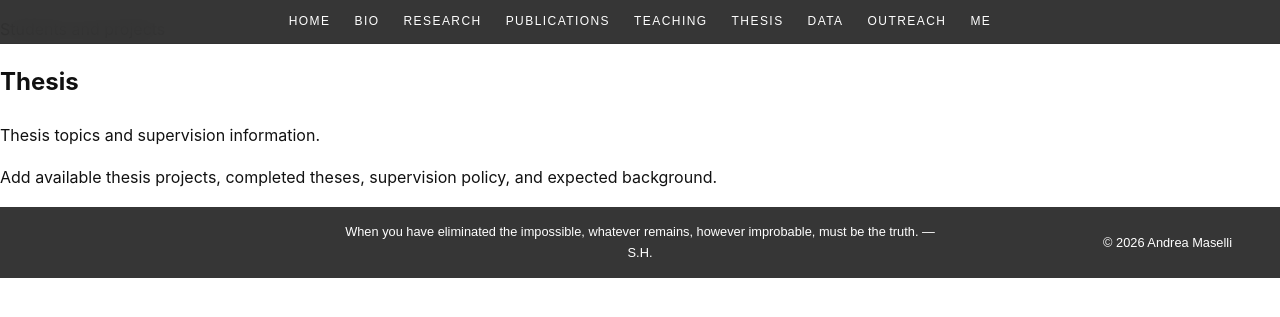
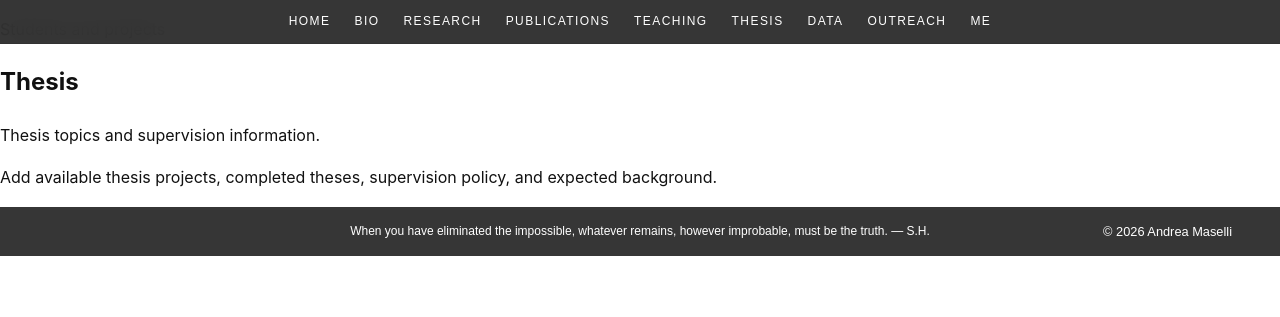
Before and after one commit to masellia/andreamaselli.github.io, a Jekyll site: the page built from pages/thesis.md, in a window 1280 px wide. Shown: the top 317 px of the page. Built offline with Jekyll 4.4.1, drawn with Linux system fonts in a browser that asks for light colours; some web fonts are replaced.

```diff
--- a/assets/css/main.css
+++ b/assets/css/main.css
@@ -332,11 +332,14 @@
 .footer-quote {
   grid-column: 2;
   text-align: center;
-  font-size: 0.8rem;
+  white-space: nowrap;
+  font-size: 0.75rem;
+  font-weight: 100;
 }
 
 .footer-copyright {
   grid-column: 3;
   text-align: right;
   font-size: 0.8rem;
+  font-weight: 100;
 }
```
